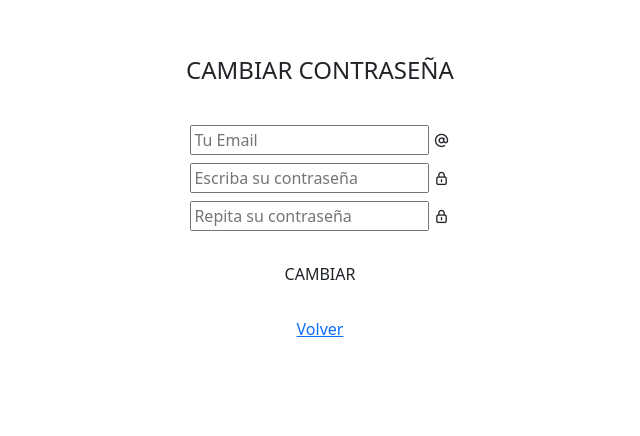
After one commit to Juanjocampus1/HITO_1_2T_PROGRAMACION, a PHP site: page /password_change.php in a window 1280 px wide. The commit adds this page. Shown: the top 436 px of the page, without its empty margins (320-960 px from the left). Run offline with PHP 8.4, Linux system fonts and the light colour scheme.

Commit message:
novena entrega

```diff
--- a/php_files/action_singin.php
+++ b/php_files/action_singin.php
@@ -22,8 +22,7 @@
         // Ejecutar la consulta con las variables pasadas directamente al método execute
         $stmt->execute([$name, $email, $hashed_password, $sector]);
 
-        // Redireccionar o enviar un mensaje de éxito
-        echo "Usuario registrado con éxito";
+        header('Location: login_singin_index.php');
     } catch (PDOException $e) {
         echo "Error al guardar los datos: " . $e->getMessage();
     }
--- a/php_files/index.php
+++ b/php_files/index.php
@@ -3,7 +3,6 @@
     $date = date('Y-m-d H:i:s');
     setcookie('ip_fecha', json_encode(['ip' => $ip, 'fecha' => $date]), time() + (86400 * 30), "/"); //hago q la cookie valga 30 dias por poner una fecha
 ?>
-
 <!DOCTYPE html>
 <html lang="en">
     <head>
--- /dev/null
+++ b/php_files/password_change.php
@@ -0,0 +1,60 @@
+<!DOCTYPE html>
+<html lang="en">
+    <head>
+        <meta charset="UTF-8">
+        <meta name="viewport" content="width=device-width, initial-scale=1.0">
+        <link href="https://cdn.jsdelivr.net/npm/bootstrap@5.3.2/dist/css/bootstrap.min.css" rel="stylesheet">
+        <link rel="stylesheet" href="https://unicons.iconscout.com/release/v4.0.0/css/line.css">
+        <link rel="stylesheet" href="../styles/login.css">
+        <script src="https://cdn.jsdelivr.net/npm/bootstrap@5.3.2/dist/js/bootstrap.bundle.min.js"></script>
+        <title>registro</title>
+    </head>
+    <body class="contenedor">
+    <div class="section">
+            <div class="container">
+                <div class="row full-height justify-content-center">
+                    <div class="col-12 text-center align-self-center py-5">
+                        <div class="section pb-5 pt-5 pt-sm-2 text-center">
+                            <div class="card-3d-wrap mx-auto">
+                                <div class="card-3d-wrapper">
+                                    <div class="card-front">
+                                        <div class="center-wrap">
+                                            <form action="passwor_change_action.php" method="post" class="section text-center">
+                                                <h4 class="mb-4 pb-3">CAMBIAR CONTRASEÑA</h4>
+                                                <div class="form-group ">
+                                                    <input type="email" name="logemail1" class="form-style" placeholder="Tu Email" id="logemail" autocomplete="off" pattern="[a-zA-Z0-9._%+-]+@[a-zA-Z0-9.-]+\.[a-zA-Z]{2,}$" title="Introduce un correo electrónico válido" required>
+                                                    <i class="input-icon uil uil-at"></i>
+                                                </div>
+                                                <div class="form-group mt-2">
+                                                    <input type="password" class="form-style" name="logpassword1" placeholder="Escriba su contraseña" autocomplete="off" minlength="5" title="Mínimo 8 letras">
+                                                    <i class="input-icon uil uil-lock-alt"></i>
+                                                </div>
+                                                <div class="form-group mt-2">
+                                                    <input type="password" class="form-style" name="logpassword2" placeholder="Repita su contraseña" autocomplete="off" minlength="5" title="Mínimo 8 letras">
+                                                    <i class="input-icon uil uil-lock-alt"></i>
+                                                    <?php
+                                                    // Verificar si hay un mensaje de error en la URL
+                                                    if (isset($_GET['error_msg'])) {
+                                                        $error_msg = $_GET['error_msg'];
+                                                        echo "<br><br><p>$error_msg</p>"; // Mostrar el mensaje de error
+                                                    }
+
+                                                    ?>
+                                                </div>
+                                                <button type="submit" class="btn mt-4">CAMBIAR</button>
+                                                <p class="mb-0 mt-4 text-center">
+                                                    <a href="login_singin_index.php" class="link">
+                                                        Volver
+                                                    </a>
+                                            </form>
+                                        </div>
+                                    </div>
+                                </div>
+                            </div>
+                        </div>
+                    </div>
+                </div>
+            </div>
+        </div>
+    </body>
+</html>
```
Also changed, not shown: php_files/action_session.php (+4 -96 lines), php_files/login_singin_index.php (+12 -0 lines), php_files/passwor_change_action.php (added, +42 -0 lines), sql_files/database.sql (+13 -11 lines).
